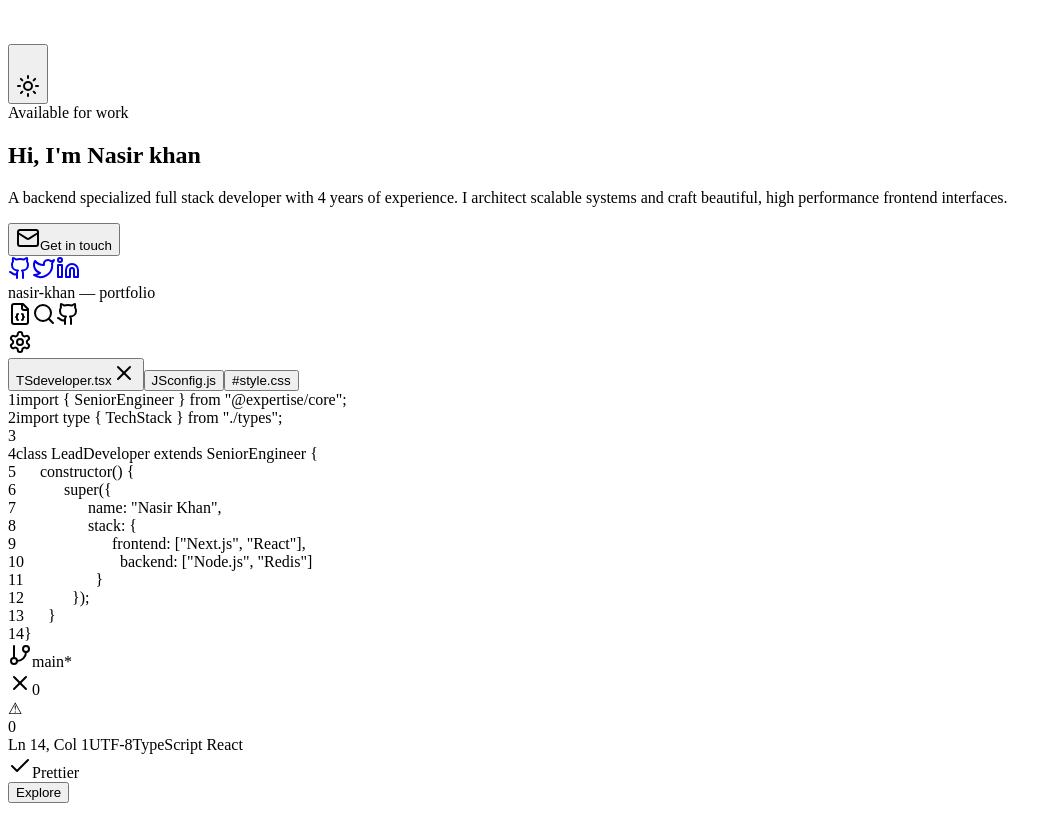
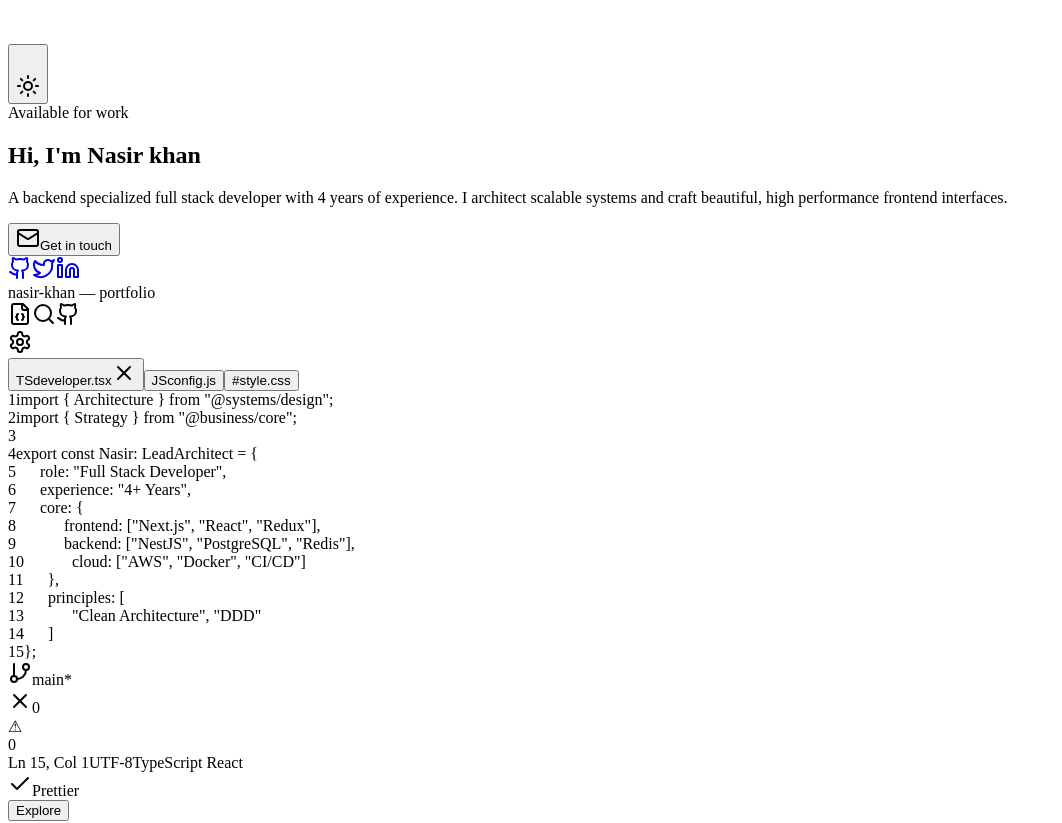
Before and after one commit to nasir-khan01/portfolio-website, a React (Vite) app in the folder client/: page / in a window 1280 px wide. Shown: the top 823 px of the page, without its empty margins (0-1062 px from the left). Built offline with nearby package versions, Linux system fonts and the light colour scheme.

Commit message:
refactor: Update developer profile data and structure within the CodeWindow component.

```diff
--- a/client/src/components/CodeWindow.tsx
+++ b/client/src/components/CodeWindow.tsx
@@ -23,51 +23,52 @@ const files: Record<string, CodeLine[]> = {
     { tokens: [
       { text: "import", color: "text-purple-400" },
       { text: " { ", color: "text-zinc-100" },
-      { text: "SeniorEngineer", color: "text-yellow-400" },
+      { text: "Architecture", color: "text-yellow-400" },
       { text: " } ", color: "text-zinc-100" },
       { text: "from", color: "text-purple-400" },
-      { text: ' "@expertise/core"', color: "text-green-400" },
+      { text: ' "@systems/design"', color: "text-green-400" },
       { text: ";", color: "text-zinc-500" },
     ]},
     { tokens: [
       { text: "import", color: "text-purple-400" },
-      { text: " type { ", color: "text-zinc-100" },
-      { text: "TechStack", color: "text-yellow-400" },
+      { text: " { ", color: "text-zinc-100" },
+      { text: "Strategy", color: "text-yellow-400" },
       { text: " } ", color: "text-zinc-100" },
       { text: "from", color: "text-purple-400" },
-      { text: ' "./types"', color: "text-green-400" },
+      { text: ' "@business/core"', color: "text-green-400" },
       { text: ";", color: "text-zinc-500" },
     ]},
     { tokens: [] },
     { tokens: [
-      { text: "class", color: "text-purple-400" },
+      { text: "export", color: "text-purple-400" },
       { text: " ", color: "text-zinc-100" },
-      { text: "LeadDeveloper", color: "text-yellow-400" },
+      { text: "const", color: "text-purple-400" },
       { text: " ", color: "text-zinc-100" },
-      { text: "extends", color: "text-purple-400" },
+      { text: "Nasir", color: "text-blue-400" },
+      { text: ":", color: "text-zinc-400" },
       { text: " ", color: "text-zinc-100" },
-      { text: "SeniorEngineer", color: "text-yellow-400" },
+      { text: "LeadArchitect", color: "text-yellow-400" },
+      { text: " ", color: "text-zinc-100" },
+      { text: "=", color: "text-purple-400" },
       { text: " {", color: "text-zinc-100" },
     ]},
     { tokens: [
-      { text: "constructor", color: "text-blue-400" },
-      { text: "() {", color: "text-zinc-100" },
+      { text: "role", color: "text-blue-300" },
+      { text: ":", color: "text-zinc-400" },
+      { text: ' "Full Stack Developer"', color: "text-green-400" },
+      { text: ",", color: "text-zinc-500" },
     ], indent: 1 },
     { tokens: [
-      { text: "super", color: "text-blue-400" },
-      { text: "({", color: "text-zinc-100" },
-    ], indent: 2 },
+      { text: "experience", color: "text-blue-300" },
+      { text: ":", color: "text-zinc-400" },
+      { text: ' "4+ Years"', color: "text-green-400" },
+      { text: ",", color: "text-zinc-500" },
+    ], indent: 1 },
     { tokens: [
-      { text: "name", color: "text-blue-300" },
-      { text: ":", color: "text-zinc-400" },
-      { text: ' "Nasir Khan"', color: "text-green-400" },
-      { text: ",", color: "text-zinc-500" },
-    ], indent: 3 },
-    { tokens: [
-      { text: "stack", color: "text-blue-300" },
+      { text: "core", color: "text-blue-300" },
       { text: ":", color: "text-zinc-400" },
       { text: " {", color: "text-zinc-100" },
-    ], indent: 3 },
+    ], indent: 1 },
     { tokens: [
       { text: "frontend", color: "text-blue-300" },
       { text: ":", color: "text-zinc-400" },
@@ -75,29 +76,53 @@ const files: Record<string, CodeLine[]> = {
       { text: '"Next.js"', color: "text-green-400" },
       { text: ", ", color: "text-zinc-500" },
       { text: '"React"', color: "text-green-400" },
+      { text: ", ", color: "text-zinc-500" },
+      { text: '"Redux"', color: "text-green-400" },
       { text: "]", color: "text-zinc-100" },
       { text: ",", color: "text-zinc-500" },
-    ], indent: 4 },
+    ], indent: 2 },
     { tokens: [
       { text: "backend", color: "text-blue-300" },
       { text: ":", color: "text-zinc-400" },
       { text: " [", color: "text-zinc-100" },
-      { text: '"Node.js"', color: "text-green-400" },
+      { text: '"NestJS"', color: "text-green-400" },
+      { text: ", ", color: "text-zinc-500" },
+      { text: '"PostgreSQL"', color: "text-green-400" },
       { text: ", ", color: "text-zinc-500" },
       { text: '"Redis"', color: "text-green-400" },
       { text: "]", color: "text-zinc-100" },
-    ], indent: 4 },
+      { text: ",", color: "text-zinc-500" },
+    ], indent: 2 },
     { tokens: [
-      { text: "}", color: "text-zinc-100" },
-    ], indent: 3 },
-    { tokens: [
-      { text: "});", color: "text-zinc-100" },
+      { text: "cloud", color: "text-blue-300" },
+      { text: ":", color: "text-zinc-400" },
+      { text: " [", color: "text-zinc-100" },
+      { text: '"AWS"', color: "text-green-400" },
+      { text: ", ", color: "text-zinc-500" },
+      { text: '"Docker"', color: "text-green-400" },
+      { text: ", ", color: "text-zinc-500" },
+      { text: '"CI/CD"', color: "text-green-400" },
+      { text: "]", color: "text-zinc-100" },
     ], indent: 2 },
     { tokens: [
       { text: "}", color: "text-zinc-100" },
+      { text: ",", color: "text-zinc-500" },
     ], indent: 1 },
     { tokens: [
-      { text: "}", color: "text-zinc-100" },
+      { text: "principles", color: "text-blue-300" },
+      { text: ":", color: "text-zinc-400" },
+      { text: " [", color: "text-zinc-100" },
+    ], indent: 1 },
+    { tokens: [
+      { text: '"Clean Architecture"', color: "text-green-400" },
+      { text: ", ", color: "text-zinc-500" },
+      { text: '"DDD"', color: "text-green-400" },
+    ], indent: 2 },
+    { tokens: [
+      { text: "]", color: "text-zinc-100" },
+    ], indent: 1 },
+    { tokens: [
+      { text: "};", color: "text-zinc-100" },
     ] },
   ],
   "config.js": [
@@ -108,32 +133,48 @@ const files: Record<string, CodeLine[]> = {
       { text: " {", color: "text-zinc-100" },
     ]},
     { tokens: [
-      { text: "theme", color: "text-blue-300" },
+      { text: "env", color: "text-blue-300" },
       { text: ":", color: "text-zinc-400" },
-      { text: " 'dark'", color: "text-green-400" },
+      { text: " 'production'", color: "text-green-400" },
       { text: ",", color: "text-zinc-500" },
     ], indent: 1 },
     { tokens: [
-      { text: "version", color: "text-blue-300" },
-      { text: ":", color: "text-zinc-400" },
-      { text: " '2.0.0'", color: "text-green-400" },
-      { text: ",", color: "text-zinc-500" },
-    ], indent: 1 },
-    { tokens: [
-      { text: "features", color: "text-blue-300" },
+      { text: "server", color: "text-blue-300" },
       { text: ":", color: "text-zinc-400" },
       { text: " {", color: "text-zinc-100" },
     ], indent: 1 },
     { tokens: [
-      { text: "animations", color: "text-blue-300" },
+      { text: "scaling", color: "text-blue-300" },
+      { text: ":", color: "text-zinc-400" },
+      { text: " 'auto'", color: "text-green-400" },
+      { text: ",", color: "text-zinc-500" },
+    ], indent: 2 },
+    { tokens: [
+      { text: "cache", color: "text-blue-300" },
+      { text: ":", color: "text-zinc-400" },
+      { text: " 'redis-cluster'", color: "text-green-400" },
+      { text: ",", color: "text-zinc-500" },
+    ], indent: 2 },
+    { tokens: [
+      { text: "}", color: "text-zinc-100" },
+      { text: ",", color: "text-zinc-500" },
+    ], indent: 1 },
+    { tokens: [
+      { text: "build", color: "text-blue-300" },
+      { text: ":", color: "text-zinc-400" },
+      { text: " {", color: "text-zinc-100" },
+    ], indent: 1 },
+    { tokens: [
+      { text: "target", color: "text-blue-300" },
+      { text: ":", color: "text-zinc-400" },
+      { text: " 'es2024'", color: "text-green-400" },
+      { text: ",", color: "text-zinc-500" },
+    ], indent: 2 },
+    { tokens: [
+      { text: "minimize", color: "text-blue-300" },
       { text: ":", color: "text-zinc-400" },
       { text: " true", color: "text-orange-400" },
       { text: ",", color: "text-zinc-500" },
-    ], indent: 2 },
-    { tokens: [
-      { text: "performance", color: "text-blue-300" },
-      { text: ":", color: "text-zinc-400" },
-      { text: " 'optimized'", color: "text-green-400" },
     ], indent: 2 },
     { tokens: [
       { text: "}", color: "text-zinc-100" },
@@ -144,27 +185,33 @@ const files: Record<string, CodeLine[]> = {
   ],
   "style.css": [
     { tokens: [
-      { text: ".hero-gradient", color: "text-yellow-400" },
+      { text: ".glass-panel", color: "text-yellow-400" },
       { text: " {", color: "text-zinc-100" },
     ]},
     { tokens: [
       { text: "background", color: "text-blue-300" },
       { text: ":", color: "text-zinc-100" },
-      { text: " radial-gradient(", color: "text-green-400" },
+      { text: " rgba(255, 255, 255, 0.05);", color: "text-green-400" },
     ], indent: 1 },
     { tokens: [
-      { text: "circle", color: "text-orange-400" },
-      { text: " at 50% 50%,", color: "text-green-400" },
-    ], indent: 2 },
+      { text: "backdrop-filter", color: "text-blue-300" },
+      { text: ":", color: "text-zinc-100" },
+      { text: " blur(16px);", color: "text-green-400" },
+    ], indent: 1 },
     { tokens: [
-      { text: "rgba(139, 92, 246, 0.1),", color: "text-green-400" },
-    ], indent: 2 },
+      { text: "border", color: "text-blue-300" },
+      { text: ":", color: "text-zinc-100" },
+      { text: " 1px solid rgba(255, 255, 255, 0.1);", color: "text-green-400" },
+    ], indent: 1 },
     { tokens: [
-      { text: "transparent", color: "text-orange-400" },
-      { text: " 50%", color: "text-green-400" },
-    ], indent: 2 },
+      { text: "box-shadow", color: "text-blue-300" },
+      { text: ":", color: "text-zinc-100" },
+      { text: " 0 4px 30px rgba(0, 0, 0, 0.1);", color: "text-green-400" },
+    ], indent: 1 },
     { tokens: [
-      { text: ");", color: "text-green-400" },
+      { text: "transition", color: "text-blue-300" },
+      { text: ":", color: "text-zinc-100" },
+      { text: " all 0.3s ease;", color: "text-green-400" },
     ], indent: 1 },
     { tokens: [
       { text: "}", color: "text-zinc-100" },
--- a/client/src/constants/index.ts
+++ b/client/src/constants/index.ts
@@ -39,32 +39,3 @@ export const projects = [
     link: "#",
   },
 ];
-
-// todo: remove mock functionality - replace with real timeline
-export const timeline = [
-  {
-    year: "2024",
-    title: "Joined Acme Corp as Senior Engineer",
-    description: "Leading the frontend architecture team and mentoring junior developers on React best practices.",
-  },
-  {
-    year: "2023",
-    title: "Launched Velocity",
-    description: "Built and shipped a real-time collaboration tool that grew to 10k+ active users in the first month.",
-  },
-  {
-    year: "2022",
-    title: "Open Source Contributions",
-    description: "Became a core contributor to several popular open source projects in the React ecosystem.",
-  },
-  {
-    year: "2021",
-    title: "Started Freelancing",
-    description: "Worked with startups and agencies to build MVPs and scale their engineering teams.",
-  },
-  {
-    year: "2020",
-    title: "First Developer Role",
-    description: "Joined a seed-stage startup as a full-stack developer, wearing many hats and learning fast.",
-  },
-];
```
